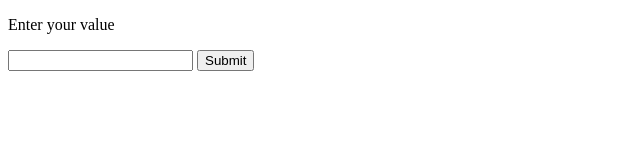
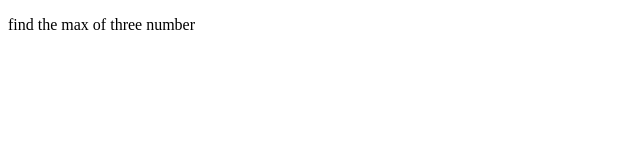
Before and after one commit to aakaashpatel/DSA, a plain HTML site: page conditional/index.html in a window 1280 px wide. Shown: the whole page, without its empty margins (0-640 px from the left). Drawn offline with Linux system fonts and the light colour scheme.

Commit message:
max of three number

```diff
--- a/conditional/index.html
+++ b/conditional/index.html
@@ -1,14 +1,19 @@
 <!DOCTYPE html>
 <html lang="en">
+
 <head>
     <meta charset="UTF-8">
     <meta name="viewport" content="width=device-width, initial-scale=1.0">
     <title>Document</title>
 </head>
+
 <body>
-    <p>Enter your value</p>
+    <!-- <p>Enter your value</p>
     <input type="number" id="prompt">
-    <button onclick="handleSubmit()">Submit</button>
+    <button onclick="handleSubmit()">Submit</button> -->
+
+    <p>find the max of three number</p>
 </body>
 <script src="index.js"></script>
+
 </html>
--- a/conditional/index.js
+++ b/conditional/index.js
@@ -0,0 +1,13 @@
+function maxofthree(a, b, c) {
+  if (a > b && a > c) {
+    // 14 > b && 14 > 99  == false
+    console.log("max number :", a);
+  } else if (b > c && b > a) {
+    //  6 > 99 && 6 > 14 == false
+    console.log("max number :", b);
+  } else {
+    // 99 > 14 && 99 > 6
+    console.log("max number :", c);
+  }
+}
+maxofthree(14, 6, 99);
```
